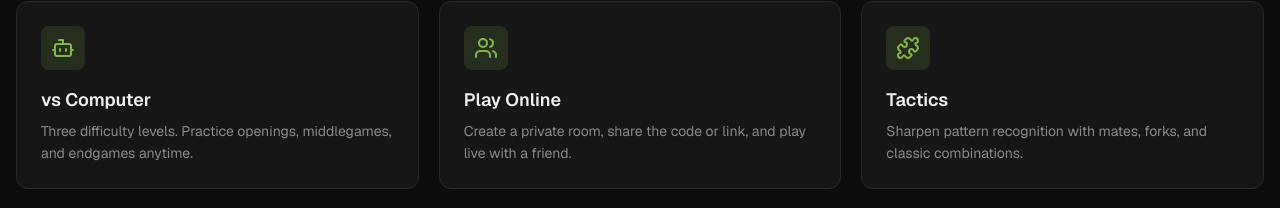
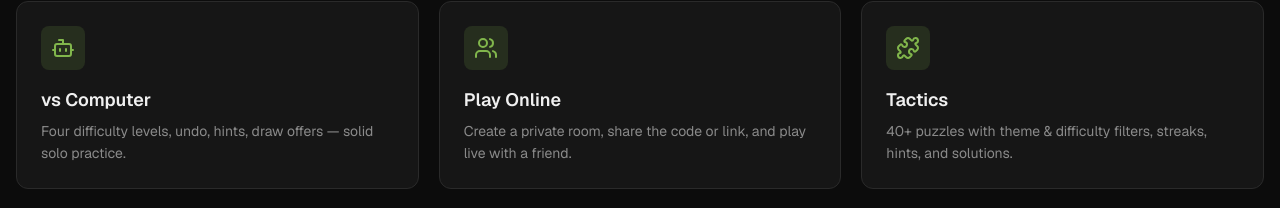
Before and after one commit to vexedyou/chess-platform, a Next.js app: page / in a window 1280 px wide. Shown: the part 437-645 px from the top of the page. Built offline with nearby package versions, Linux system fonts and the light colour scheme.

Commit message:
Home copy: reflect expanded solo/puzzle features

```diff
--- a/src/app/page.tsx
+++ b/src/app/page.tsx
@@ -28,7 +28,7 @@ export default function HomePage() {
           href="/play/computer"
           icon={<Bot className="w-6 h-6" />}
           title="vs Computer"
-          description="Three difficulty levels. Practice openings, middlegames, and endgames anytime."
+          description="Four difficulty levels, undo, hints, draw offers — solid solo practice."
         />
         <FeatureCard
           href="/play/online"
@@ -40,7 +40,7 @@ export default function HomePage() {
           href="/puzzles"
           icon={<Puzzle className="w-6 h-6" />}
           title="Tactics"
-          description="Sharpen pattern recognition with mates, forks, and classic combinations."
+          description="40+ puzzles with theme & difficulty filters, streaks, hints, and solutions."
         />
         <FeatureCard
           href="/analysis"
```
